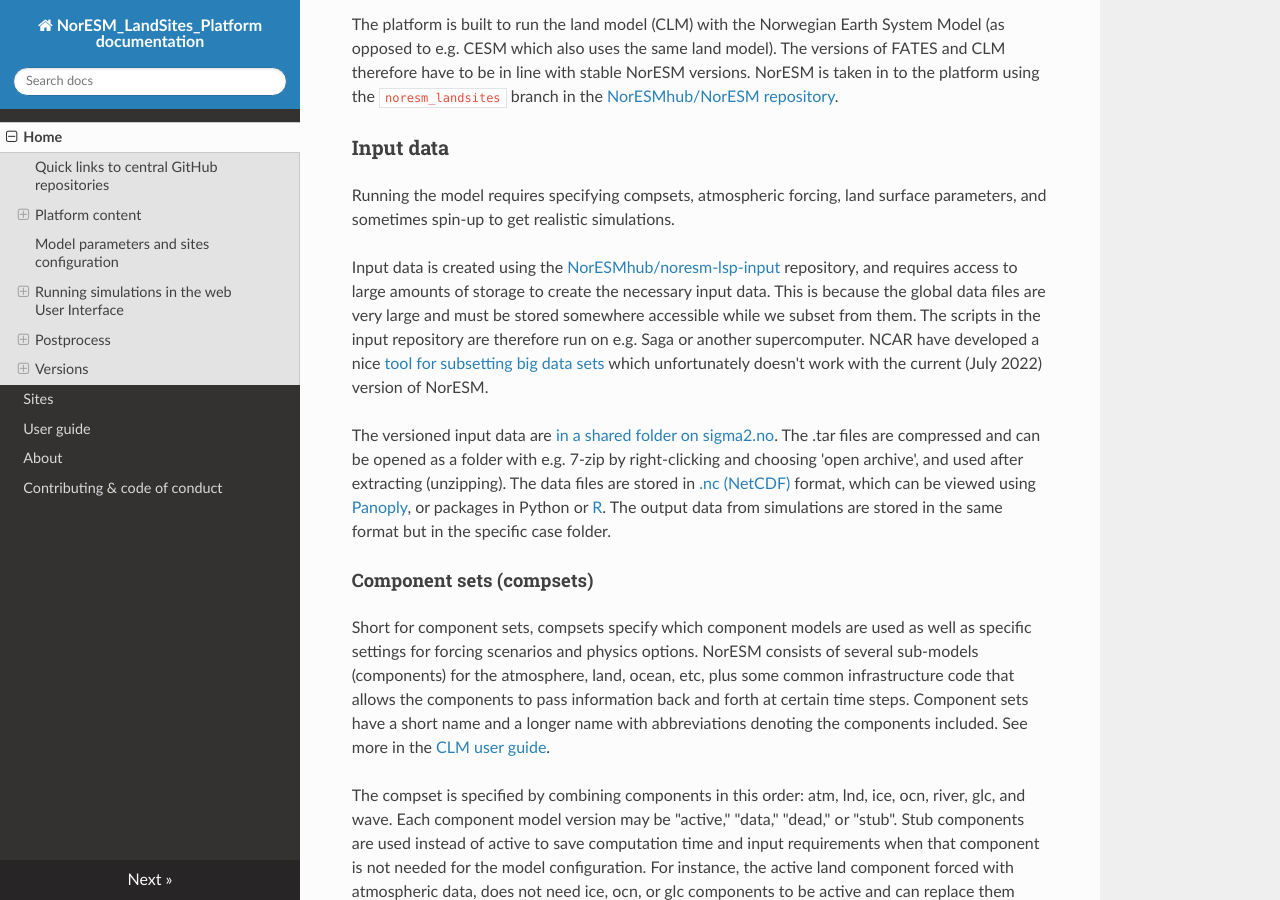
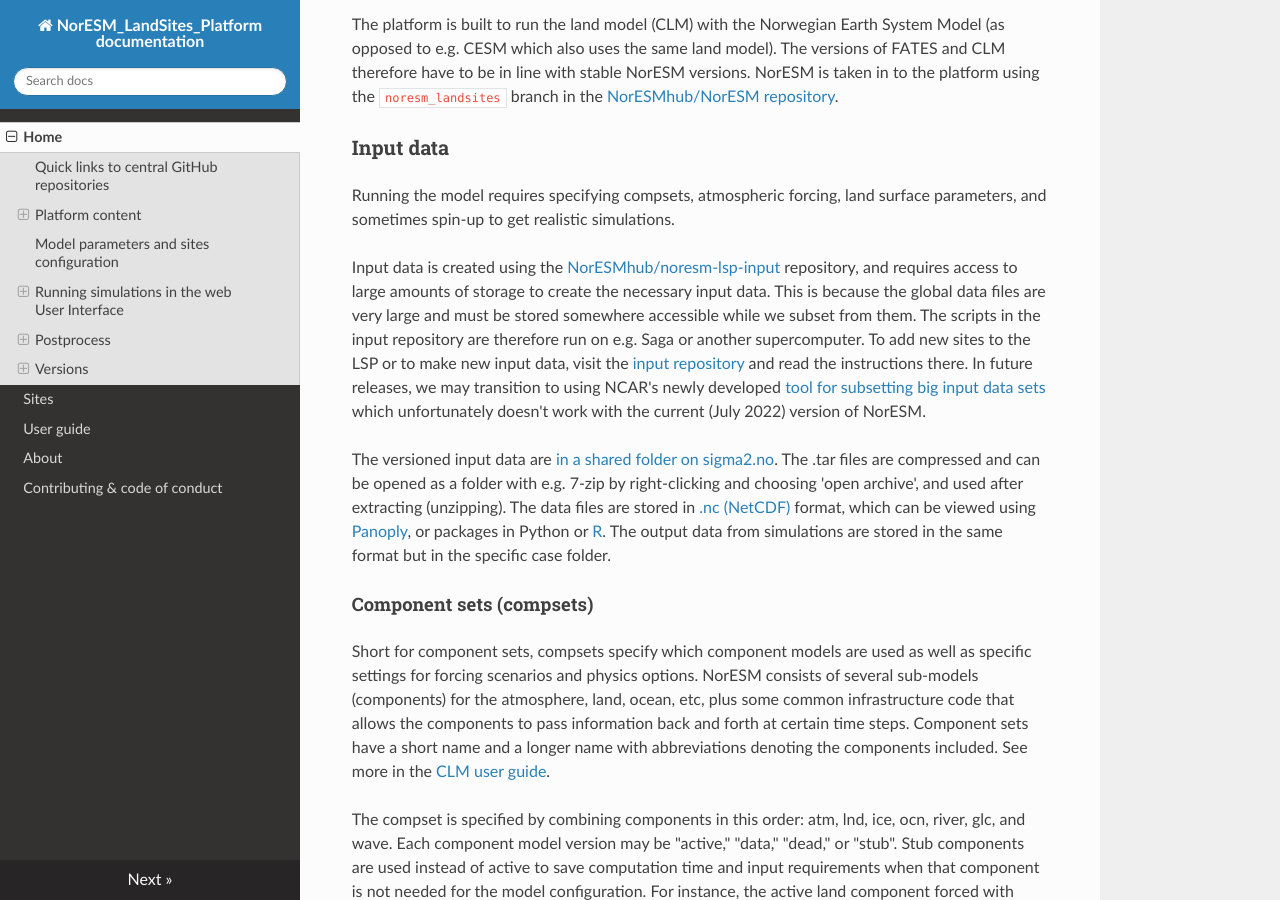
Before and after one commit to NorESMhub/noresm-land-sites-platform, an MkDocs documentation site: the page built from docs/index.md, in a window 1280 px wide and 900 px high, scrolled down 5151 px. Built offline with MkDocs 1.6.1, drawn with Linux system fonts in a browser that asks for light colours; nearby versions of some CDN libraries.

Commit message:
Update index.md

```diff
--- a/docs/index.md
+++ b/docs/index.md
@@ -88,8 +88,7 @@
 
 Running the model requires specifying compsets, atmospheric forcing, land surface parameters, and sometimes spin-up to get realistic simulations.
 
-Input data is created using the [NorESMhub/noresm-lsp-input](https://github.com/NorESMhub/noresm-lsp-input) repository, and requires access to large amounts of storage to create the necessary input data. This is because the global data files are very large and must be stored somewhere accessible while we subset from them. The scripts in the input repository are therefore run on e.g. Saga or another supercomputer.
-NCAR have developed a nice [tool for subsetting big data sets](https://github.com/ESCOMP/CTSM/blob/master/tools/site_and_regional/subset_data) which unfortunately doesn't work with the current (July 2022) version of NorESM.
+Input data is created using the [NorESMhub/noresm-lsp-input](https://github.com/NorESMhub/noresm-lsp-input) repository, and requires access to large amounts of storage to create the necessary input data. This is because the global data files are very large and must be stored somewhere accessible while we subset from them. The scripts in the input repository are therefore run on e.g. Saga or another supercomputer. To add new sites to the LSP or to make new input data, visit the [input repository](https://github.com/NorESMhub/noresm-lsp-input) and read the instructions there. In future releases, we may transition to using NCAR's newly developed [tool for subsetting big input data sets](https://github.com/ESCOMP/CTSM/blob/master/tools/site_and_regional/subset_data) which unfortunately doesn't work with the current (July 2022) version of NorESM.
 
 The versioned input data are [in a shared folder on sigma2.no](https://ns2806k.webs.sigma2.no/EMERALD/EMERALD_platform/inputdata_noresm_landsites/). The .tar files are compressed and can be opened as a folder with e.g. 7-zip by right-clicking and choosing 'open archive', and used after extracting (unzipping). The data files are stored in [.nc (NetCDF)](https://www.unidata.ucar.edu/software/netcdf/) format, which can be viewed using [Panoply](https://www.giss.nasa.gov/tools/panoply/), or packages in Python or [R](https://cran.r-project.org/web/packages/ncdf4/index.html). The output data from simulations are stored in the same format but in the specific case folder.
 
```
